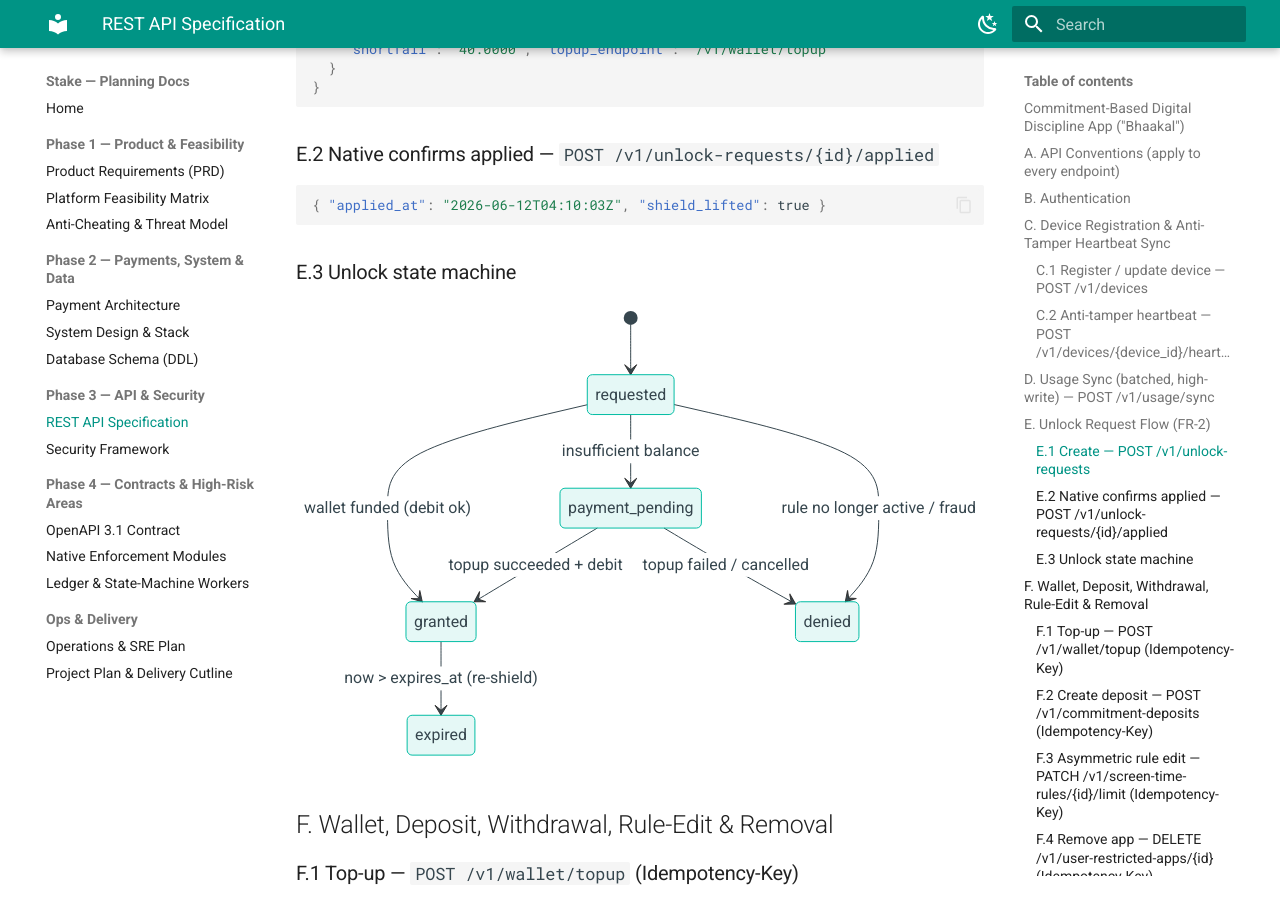
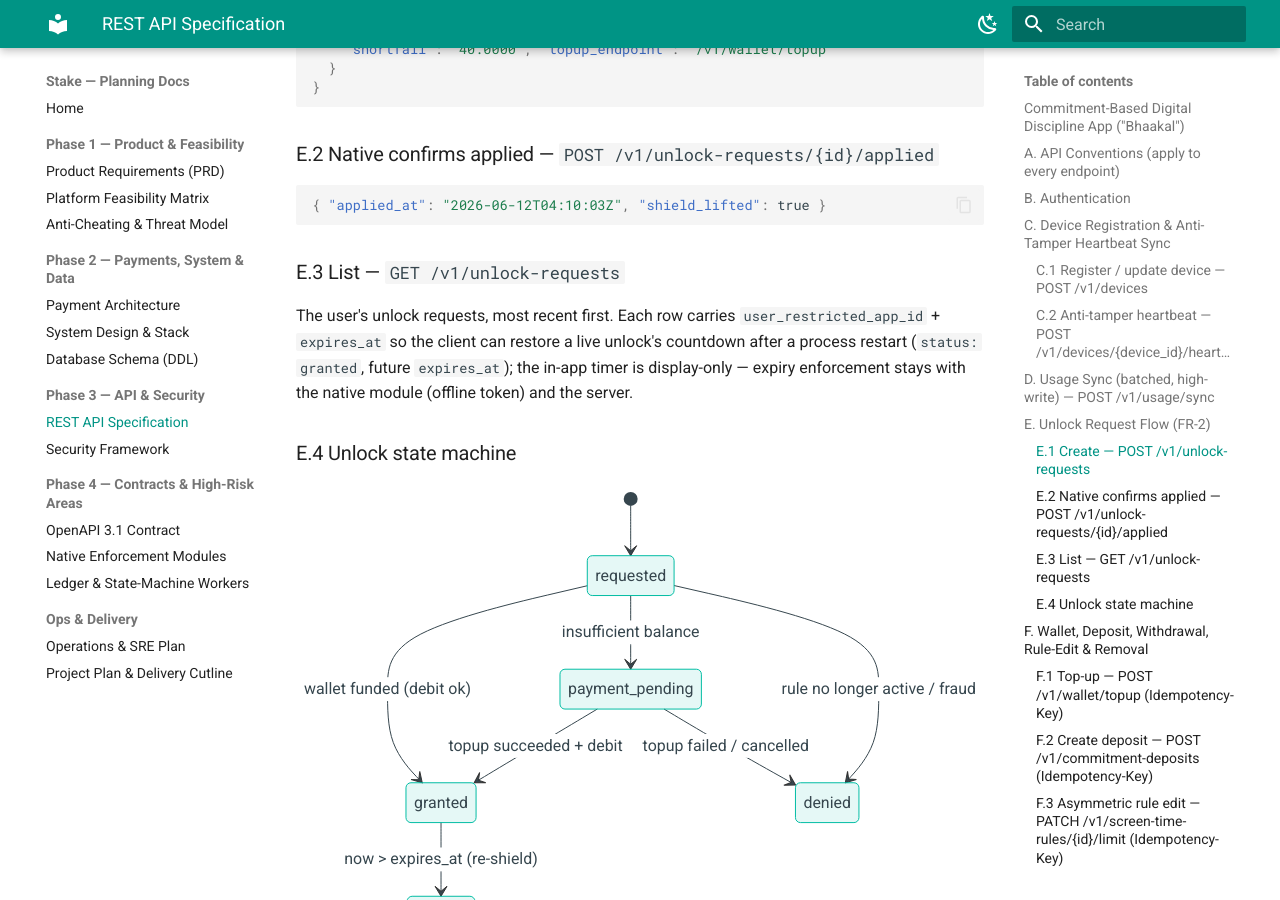
Before and after one commit to JEEVANRAWAL/stake-app-doc, an MkDocs documentation site: the page built from docs/api/rest-api-spec.md, in a window 1280 px wide and 900 px high, scrolled down 4390 px. Built offline with MkDocs 1.6.1 and Material for MkDocs 9.7.7, drawn with Linux system fonts in a browser that asks for light colours.

Commit message:
Docs: document GET /v1/unlock-requests (unlock-countdown restore)
Co-Authored-By: Claude Fable 5 <noreply@anthropic.com>

````diff
--- a/docs/api/rest-api-spec.md
+++ b/docs/api/rest-api-spec.md
@@ -181,7 +181,14 @@ Response `402` (wallet empty → fund via gateway first):
 { "applied_at": "2026-06-12T04:10:03Z", "shield_lifted": true }
 ```
 
-### E.3 Unlock state machine
+### E.3 List — `GET /v1/unlock-requests`
+The user's unlock requests, most recent first. Each row carries
+`user_restricted_app_id` + `expires_at` so the client can restore a live
+unlock's countdown after a process restart (`status: granted`, future
+`expires_at`); the in-app timer is display-only — expiry enforcement stays
+with the native module (offline token) and the server.
+
+### E.4 Unlock state machine
 ```mermaid
 stateDiagram-v2
     [*] --> requested
````
Also changed, not shown: docs/api/openapi.yaml (+25 -0 lines).
